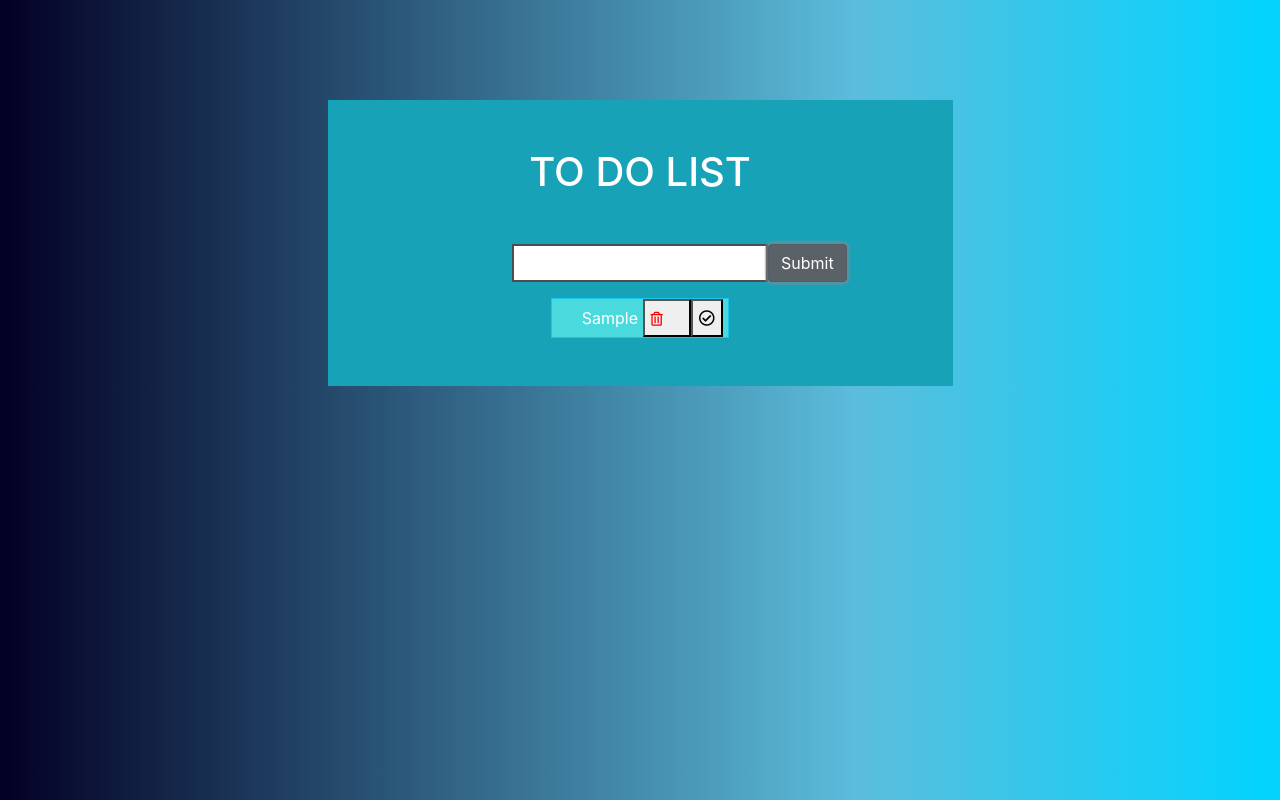
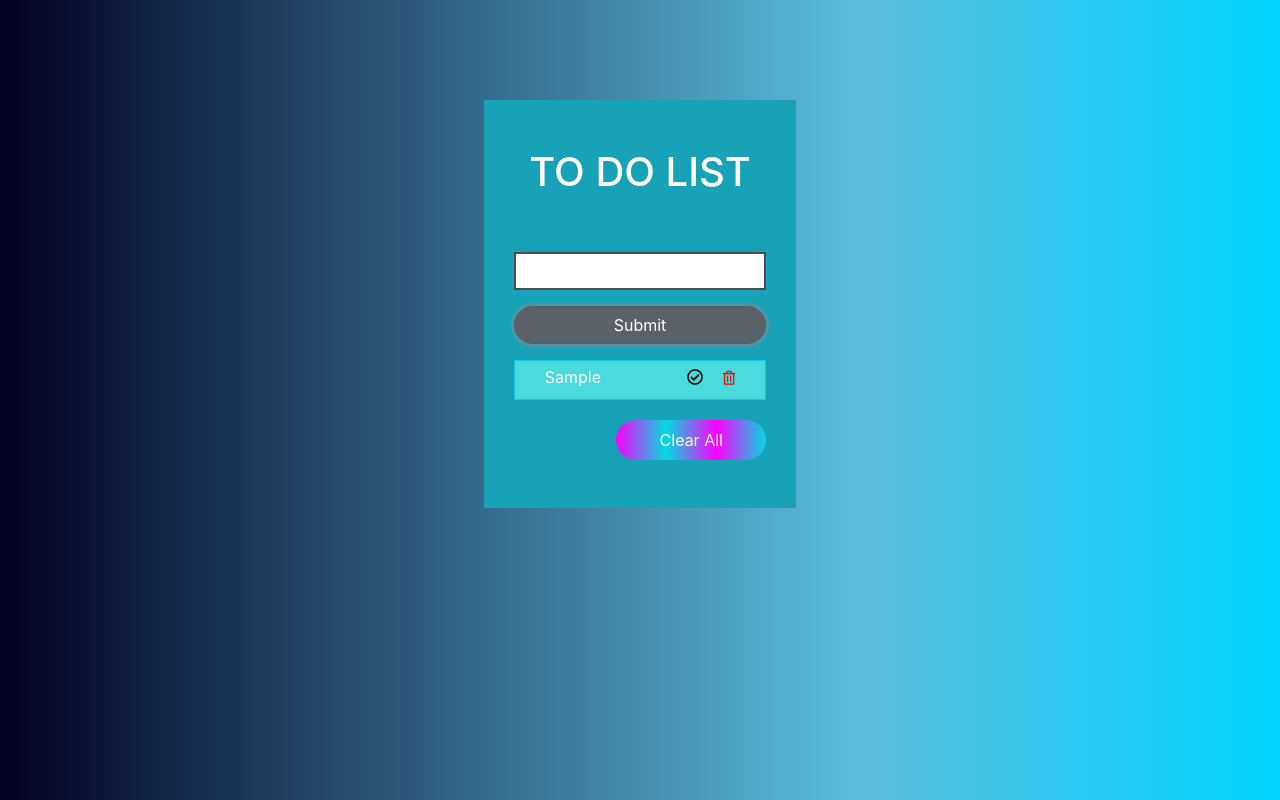
Before and after one commit to rkdudkey/todoList-Team, a plain HTML site: page index.html in a window 1280 px wide. Both pictures are taken after typing "Sample" into the empty fields and a click on the button "Submit". Drawn offline with nearby package versions, Linux system fonts and the light colour scheme.

Commit message:
soy version

```diff
--- a/index.html
+++ b/index.html
@@ -24,17 +24,20 @@
 
 <body>
     <div class="row mx-auto container-fluid ">
-            <div class="col-md-6 mx-auto col-12 content bg-info">
+            <div class="col-md-3 mx-auto col-12 content bg-info">
                 <h1 class ="text-white text-center text-uppercase mt-5">To do List</h1>
-                <form class="text-center mt-5" action="">
-                    <input id="list" type="text" />
-                    <button id="btn" class="btn btn-secondary " type="submit">Submit</button>
-                </form>
+
+                <div class="container d-flex flex-column">
+                    <input id="list" class="text-center mt-5" type="text" />
+                    <button id="btn" class="btn btn-secondary mt-3" type="submit">Submit</button>
+                </div>
+
+
 
                 <!--Add todo list here-->
                 <div class="todoList d-flex justify-content-center align-items-center flex-column mb-5">
                     <p class="warning mx-auto"></p>
-                    <ul id="addList">
+                    <ul id="addList" class="container">
                         <!--<li class="details"><i class="far fa-trash-alt bin"></i><span class="newItem">List 1</span></li>
                         <li class="details"><i class="far fa-trash-alt bin"></i><span class="newItem">List 2</span></li>-->
                     </ul>
--- a/script.js
+++ b/script.js
@@ -1,25 +1,28 @@
 
 class List {
-    list = document.querySelector("#list");
     add = document.querySelector('#btn');
-    warning = document.querySelector('.warning');
     ul = document.querySelector('#addList');
+    clearBtn = document.createElement('button');
     items = [];
 
     addItems = function () {
         this.add.addEventListener('click', (e) => {
             e.preventDefault();
 
-            let delBtn = document.createElement('button');
-            let checkBtn = document.createElement('button');
-            let li = document.createElement('li');
+            let list = document.querySelector("#list");
+            let warning = document.querySelector('.warning');
 
-            if (this.list.value === '') {
-                this.warning.innerHTML = "Please enter your to do list";
-                this.warning.style.color = "red";
+            if (list.value === '') {
+                warning.innerHTML = "Please enter your to do list";
+                warning.style.color = "red";
             } else {
-                this.warning.innerHTML = "";
-                this.items.push(this.list.value);
+
+                let delBtn = document.createElement('button');
+                let checkBtn = document.createElement('button');
+                let li = document.createElement('li');
+
+                warning.innerHTML = "";
+                this.items.push(list.value);
 
                 li.className = "details"
                 li.classList.add('fadeInOpacity');
@@ -27,25 +30,53 @@ class List {
                 checkBtn.innerHTML = `<i class="far fa-check-circle"></i>`;
                 li.innerHTML = `<span class="text">${this.items[this.items.length - 1]} </span>`;
 
+                //add styling classes both delBtn and checkedBtn
+                delBtn.classList.add('btn-del');
+                checkBtn.classList.add('btn-del');
+
                 //append the text and icons
                 this.ul.appendChild(li);
                 li.appendChild(delBtn);
                 li.appendChild(checkBtn);
 
-                this.list.innerHTML = "";
+                list.innerHTML = "";
+
+                console.log(this.ul.childElementCount);
 
                 //deleteItem function
                 delBtn.addEventListener('click', (e) => {
+                   let parent = delBtn.parentNode;
+
+                   // if ul has a child left at 2 elements
+                   //delete li and clear button
+                    if(this.ul.childElementCount === 2){
+                        parent.remove();
+                        this.clearBtn.remove();
+                    }else {
+                        parent.remove();
+                    }
 
                 });
+
+
                 //completeItem function
                 checkBtn.addEventListener('click', (e) => {
                   li.classList.add('checked');
                 });
 
+
+                //clear all button
+                this.clearBtn.innerHTML = "Clear All"
+                this.ul.appendChild(this.clearBtn);
+                this.clearBtn.classList.add('clearBtn');
+                this.clearBtn.addEventListener('click', (e) => {
+                    this.ul.remove();
+                    window.location.reload();
+                })
+
             }
 
-            this.list.value = " ";
+            list.value = '';
 
         })
     }
--- a/style.css
+++ b/style.css
@@ -14,29 +14,30 @@ ul li.checked {
     vertical-align: center;
 }
 
+#btn {
+    position: relative;
+    width: 100%;
+    border-radius: 20px;
+}
 
 #list {
-    min-width: 30%;
+    min-width: 100%;
     height: 38px;
     position: relative;
     border: 2px solid rgb(77, 77, 77);
-}
-
-#btn {
-    position: absolute;
+    vertical-align: center;
 }
 
 .warning {
-    min-width: 30%;
+    min-width: 50%;
     text-align: center;
     background-color: rgb(3, 49, 70);
 }
 
 #addList{
     list-style-type:  none;
-    width: 30%;
-    margin: 0;
-    padding: 0;
+    width: 100%;
+    margin:0 20px;
 }
 
 li .bin {
@@ -44,6 +45,13 @@ li .bin {
     font-size: 14px;
     align-items: center;
     margin-right: 20px;
+}
+
+.btn-del {
+    border: none;
+    float: right;
+    background-color: #4adade ;
+    padding: 0 10px;
 }
 
 li i span.newiTem {
@@ -57,6 +65,18 @@ li.details {
     height: 40px;
     border: 1px solid #1ac7ec;
     line-height: 2.0;
+
+}
+
+.clearBtn {
+    margin-top: 20px;
+    float: right;
+    width: 150px;
+    color:cornsilk;
+    background: -webkit-linear-gradient(right,#00dbde,#fc00ff,#00dbde,#fc00ff);
+    height: 40px;
+    border: none;
+    border-radius: 20px;
 
 }
 
```
